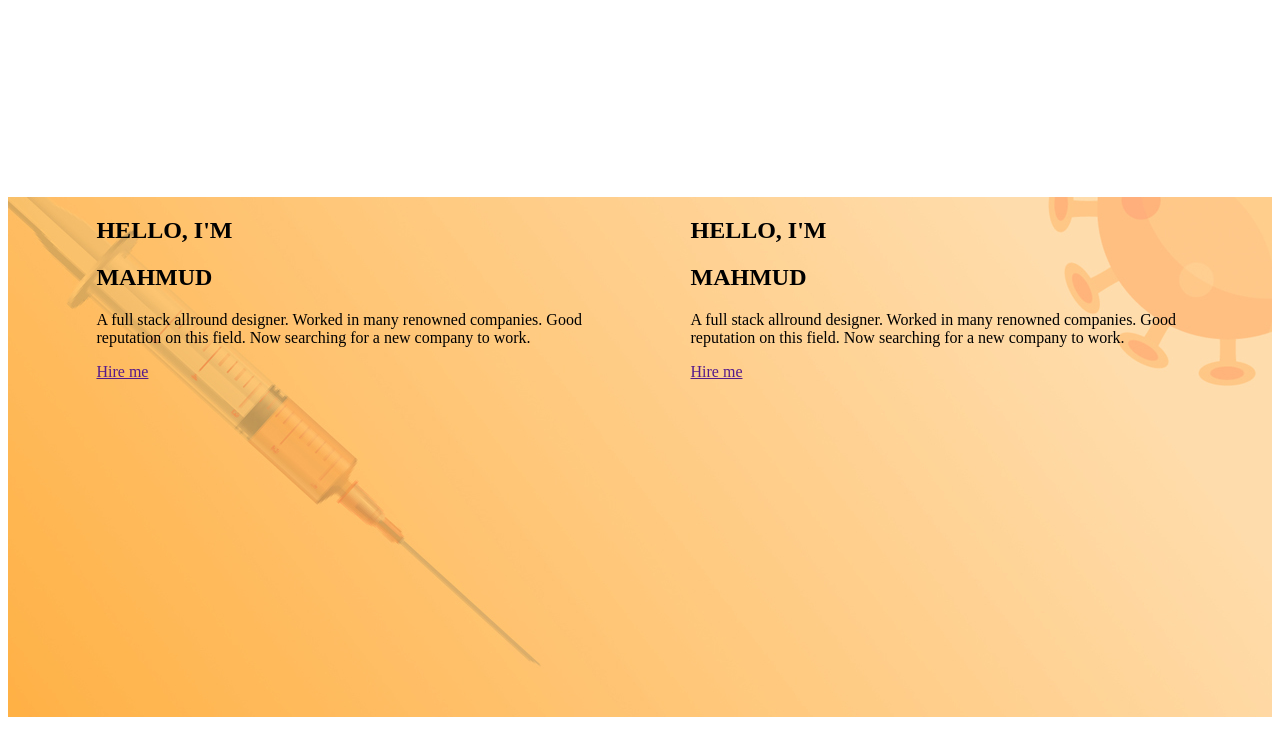
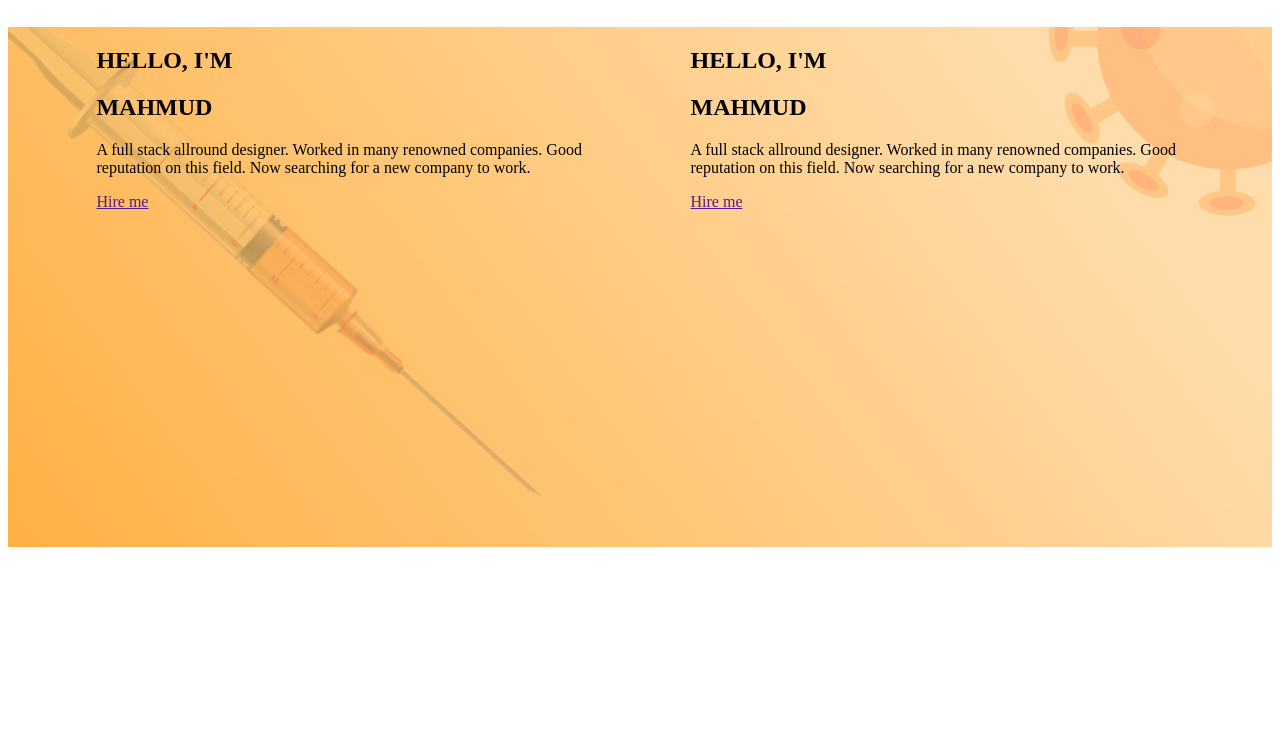
Before and after one commit to MuhtasimMahmud/surokkha, a plain HTML site: page index.html in a window 1280 px wide. Shown: the part 97-852 px from the top of the page. Drawn offline with Linux system fonts and the light colour scheme.

Commit message:
check now

```diff
--- a/style.css
+++ b/style.css
@@ -20,7 +20,7 @@ li a{
 .content{
     background-image: url("images/background.jpg");
     background-repeat:no-repeat;
-    margin-top: 200px;
+    margin-top: 30px;
     height:2000px;
     width:100%;
 }
```
